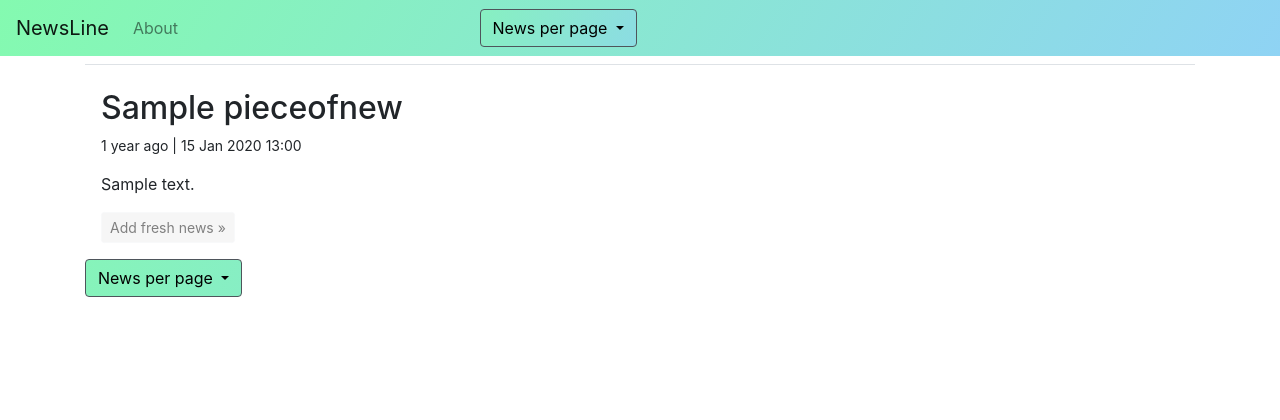
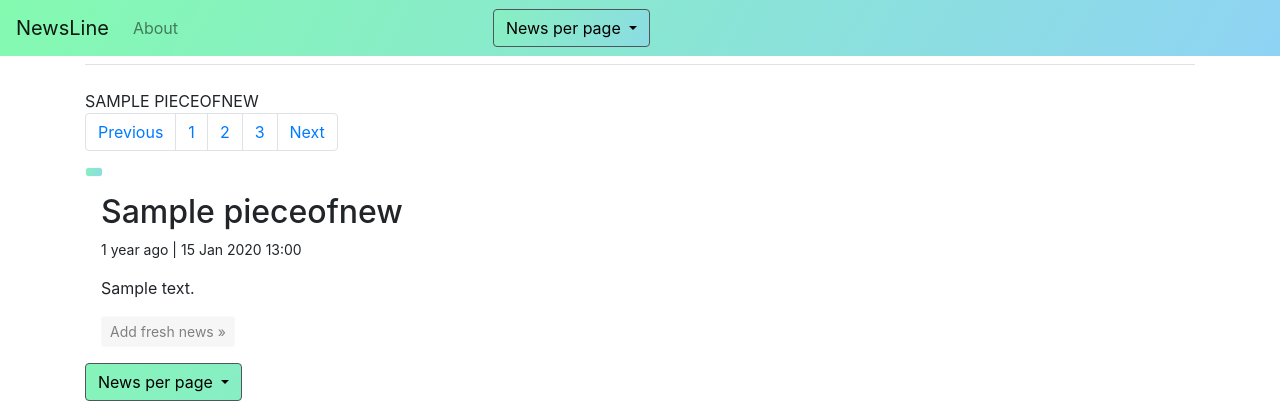
Before and after one commit to girgenson/newsline, a Django app: page / in a window 1280 px wide. Shown: the top 420 px of the page. Run offline with Django 3.2, Linux system fonts and the light colour scheme; tables that the repository leaves empty hold one stand-in row (values such as "Sample post"); some libraries are stand-ins or nearby versions.

Commit message:
Added another type of pagination. State before delete the last one

```diff
--- a/main_page/templates/main_page/base.html
+++ b/main_page/templates/main_page/base.html
@@ -62,6 +62,14 @@
             {% block page_header %}{% endblock page_header %}
         </div>
         <div>
+
+                  <ul class="pagination">
+                        <li class="page-item">
+                           {% block pagination %}{% endblock pagination %}
+                        </li>
+                   </ul>
+
+
             {% block content %}{% endblock content %}
         </div>
     </main>
--- a/main_page/templates/main_page/create_news.html
+++ b/main_page/templates/main_page/create_news.html
@@ -10,7 +10,6 @@
 
             <input class="btn btn-sm btn-light" type="submit" value="Submit"
                    style="color: black;
-            background: linear-gradient(120deg, #87F0C1 0%, #8CDCE3 100%)">
-            </input>
+                   background: linear-gradient(120deg, #87F0C1 0%, #8CDCE3 100%)">
     </form>
 {% endblock content %}
--- a/main_page/templates/main_page/index.html
+++ b/main_page/templates/main_page/index.html
@@ -20,23 +20,64 @@
 
     </div>
 
-    <ul>
-        {% autopaginate news limit %}
-        {% paginate %}
-    </ul>
+
 {% endblock navbar %}
 
 
 
+{# ####################################### #}
+{% block content %}
 
-{% block content %}
+{% for news in news_obj %}
+    {{ news.title|upper }}<br>
+
+{% endfor %}
+
+{% if news_obj.has_other_pages %}
+  <ul class="pagination">
+    {% if news_obj.has_previous %}
+      <li class="page-item"><a class="page-link" href="?page={{ news_obj.previous_page_number }}&limit={{ limit }}">&laquo;</a></li>
+    {% else %}
+      <li class="page-item disabled"><a class="page-link"><span>&laquo;</span></a></li>
+    {% endif %}
+    {% for i in news_obj.paginator.page_range %}
+      {% if news_obj.number == i %}
+      <li class="page-item"><a class="page-link" style="color: black;
+                   background: linear-gradient(120deg, #87F0C1 0%, #8CDCE3 100%)"><span>{{ i }} <span class="sr-only">(current)</span></span></a></li>
+      {% else %}
+        <li class="page-item"><a class="page-link" href="?page={{ i }}&limit={{ limit }}">{{ i }}</a></li>
+      {% endif %}
+    {% endfor %}
+    {% if news_obj.has_next %}
+      <li class="page-item"><a class="page-link" href="?page={{ news_obj.next_page_number }}&limit={{ limit }}">&raquo;</a></li>
+    {% else %}
+      <li class="page-item disabled"><a class="page-link"><span>&raquo;</span></a></li>
+    {% endif %}
+  </ul>
+{% endif %}
+
 <!--
 Debug output:
                 <p>News overall {{ paginator.count }}</p>
                 <p>Number of pages {{ paginator.num_pages }}</p>
                 <p>Page range {{ paginator.page_range }}</p>
 -->
-<div class="float-xl-left">
+
+<nav aria-label="Page navigation example">
+  <ul class="pagination">
+    <li class="page-item"><a class="page-link" href="#">Previous</a></li>
+    <li class="page-item"><a class="page-link" href="#">1</a></li>
+    <li class="page-item"><a class="page-link" href="#">2</a></li>
+    <li class="page-item"><a class="page-link" href="#">3</a></li>
+    <li class="page-item"><a class="page-link" href="#">Next</a></li>
+  </ul>
+</nav>
+<button class="btn btn-sm btn-light" style="color: black;
+                   background: linear-gradient(120deg, #87F0C1 0%, #8CDCE3 100%)">
+            {% autopaginate news limit %}
+            {% paginate %}
+</button>
+
 
 
 </div>
--- a/main_page/views.py
+++ b/main_page/views.py
@@ -21,12 +21,32 @@ def create_news(request):
 
 
 def index(request):
-    limit = 10
     limit = request.GET.get('limit', 10)
     news = PieceOfNews.objects.all().order_by('-date')
     paginator = Paginator(news, limit)
     all = list(PieceOfNews.objects.all())
-    context = {'news': news, 'paginator': paginator, 'all': all, 'limit': limit}
+
+    news_number = request.GET.get('page')
+    news_obj = paginator.get_page(news_number)
+
+
+    context = {'news': news, 'paginator': paginator, 'all': all,
+               'limit': limit, 'news_obj': news_obj}
+    return render(request, 'index.html', context)
+
+
+def index2(request):
+    # Read the limit query
+    limit = request.GET.get('limit', 10)
+
+    news = PieceOfNews.objects.all().order_by('-date')
+
+    # Use the limit in the paginator
+    paginator = Paginator(news, limit)
+    all = list(PieceOfNews.objects.all())
+    news_on_page = 3
+    context = {'news': news, 'paginator': paginator, 'all': all,
+               'news_on_page': news_on_page}
 
     class Meta:
         verbose_name_plural = 'piece of news'
```
Also changed, not shown: requirements.txt (added, +9 -0 lines).
